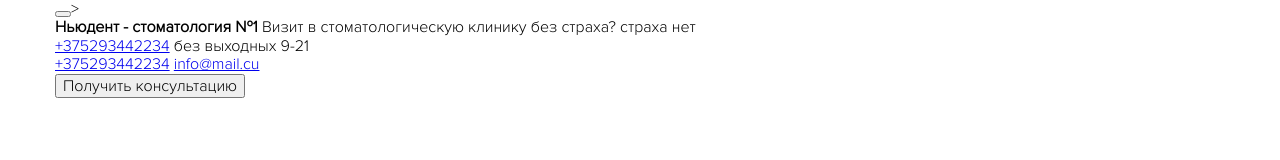
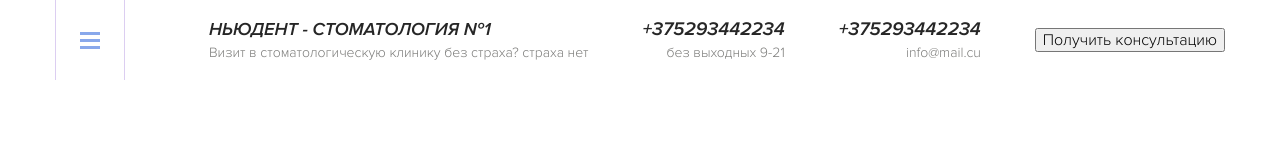
Before and after one commit to Topchik0993/Newdent, a plain HTML site: page index.html in a window 1280 px wide. Drawn offline with Linux system fonts and the light colour scheme.

Commit message:
imports
importr

```diff
--- a/index.html
+++ b/index.html
@@ -13,26 +13,29 @@
 <header class="header">
     <div class="navbar">
         <div class="container">
-            <button class="menu-button">
+            <div class="navbar-wrap">
+                <button class="menu-button navbar__menu-button">
                     <span class="menu-button__line"></span>
                     <span class="menu-button__line"></span>
                     <span class="menu-button__line"></span>
-            </button>>
-            <div class="logo navbar__logo"></div>
+                </button>
+                <div class="logo navbar__logo">
                  <strong class="logo__text">Ньюдент - стоматология №1</strong>
                  <span class="logo__description">Визит в стоматологическую клинику без страха? страха нет</span>
+                </div>
 
             <div class="navbar__mobile">
                 <a class="navbar__phone" href="tel: +375293442234">+375293442234</a>
-            <span class="navbar__work-time">без выходных 9-21</span>
+                <span class="navbar__work-time navbar__small-text">без выходных 9-21</span>
 
             </div>
             <div class="navbar__landline">
                 <a class="navbar__phone" href="tel: +375293442234">+375293442234</a>
-            <a class="navbar__email" href = "mailto:info@mail.cu">info@mail.cu</a>
+                <a class="navbar__email navbar__small-text" href = "mailto:info@mail.cu">info@mail.cu</a>
 
             </div>
             <button class="button-o navbar__button">Получить консультацию</button>
+            </div>
         </div>
         <!-- /.container -->
     </div>
--- /dev/null
+++ b/sass/_colors.sass
@@ -0,0 +1,2 @@
+$text-color: #262626
+$text-color-light: #7b7b79
--- a/sass/_interface.sass
+++ b/sass/_interface.sass
@@ -1,2 +1,3 @@
 body
     +light
+    color: $text-color
--- a/sass/blocks/_navbar.sass
+++ b/sass/blocks/_navbar.sass
@@ -0,0 +1,53 @@
+.navbar
+    &-wrap
+        display: flex
+        align-items: center
+        justify-content: space-between
+        min-height: 80px
+    &__menu-button
+        margin-right: 30px
+    &__mobile, &__landline
+        text-align: right
+    &__phone
+        display: block
+        margin-bottom: 5px
+        font-size: 19px
+        +bold
+        text-decoration: none
+        color: $text-color
+    &__small-text
+        display: block
+        font-size: 14px
+        color: $text-color-light
+        text-decoration: none
+
+
+.menu
+    &-button
+        display: flex
+        flex-direction: column
+        align-items: center
+        justify-content: center
+        background-color: transparent
+        border: none
+        border-right: 1px solid rgba(#510bba,0.2 )
+        border-left:  1px solid rgba(#510bba,0.2 )
+        height: 80px
+        width: 70px
+        &__line
+            display: block
+            width: 20px
+            height: 3px
+            background-color: #89a8eb
+            margin: 2px 0
+.logo
+    &__text
+        display: block
+        font-size: 18px
+        margin-bottom: 5px
+        text-transform: uppercase
+        +bold
+    &__description
+        display: block
+        font-size: 14px
+        color: $text-color-light
--- a/sass/style.sass
+++ b/sass/style.sass
@@ -1,6 +1,8 @@
 @import 'grid'
 //настройки шрифтов
 @import 'fonts'
+//настройки цветов
+@import 'colors'
 //настройки интерфейса
 @import 'interface'
 //шапка
```
Also changed, not shown: css/style.css, 1 other file. Lines whose indentation alone changed are shown as unchanged.
